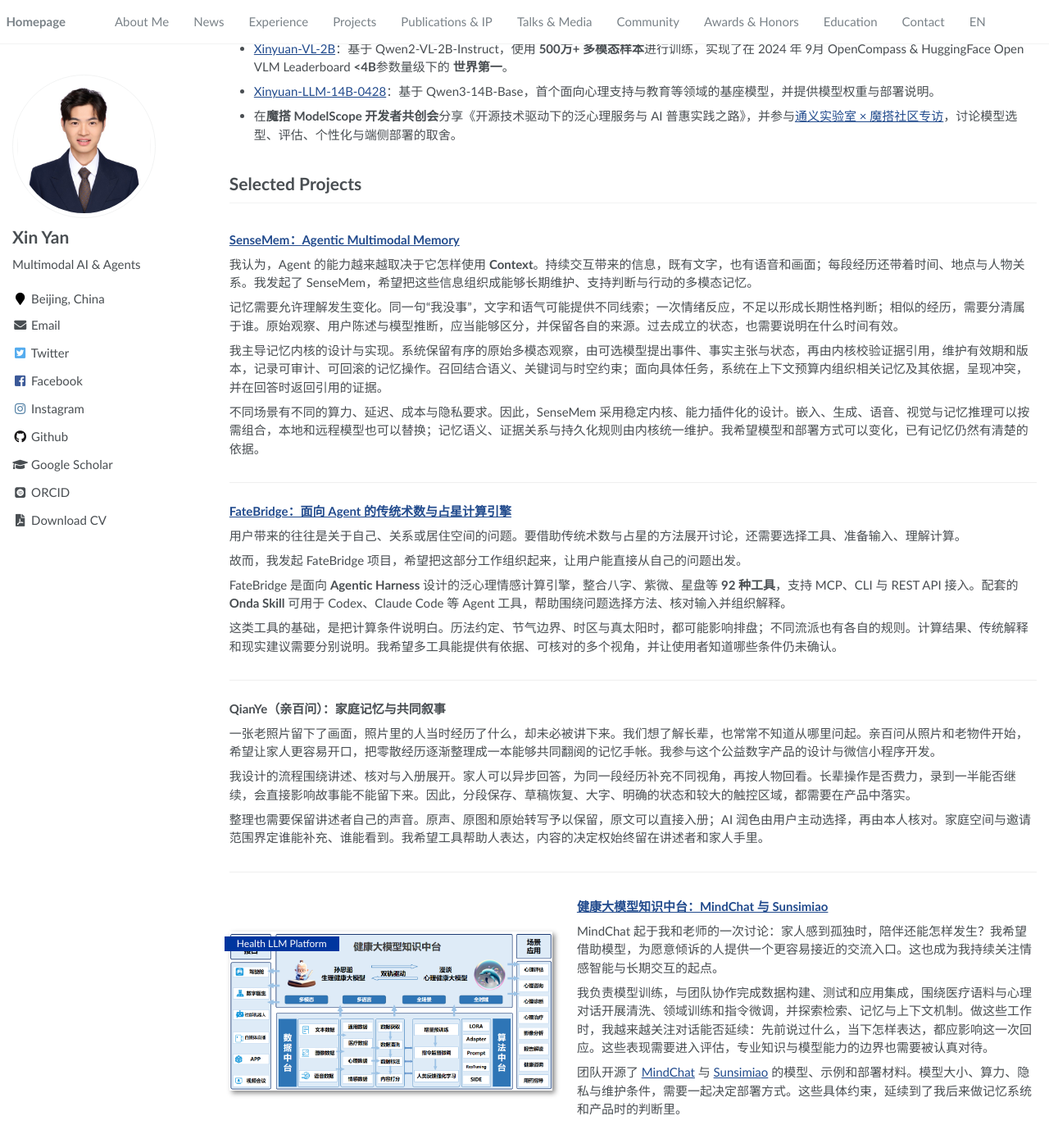
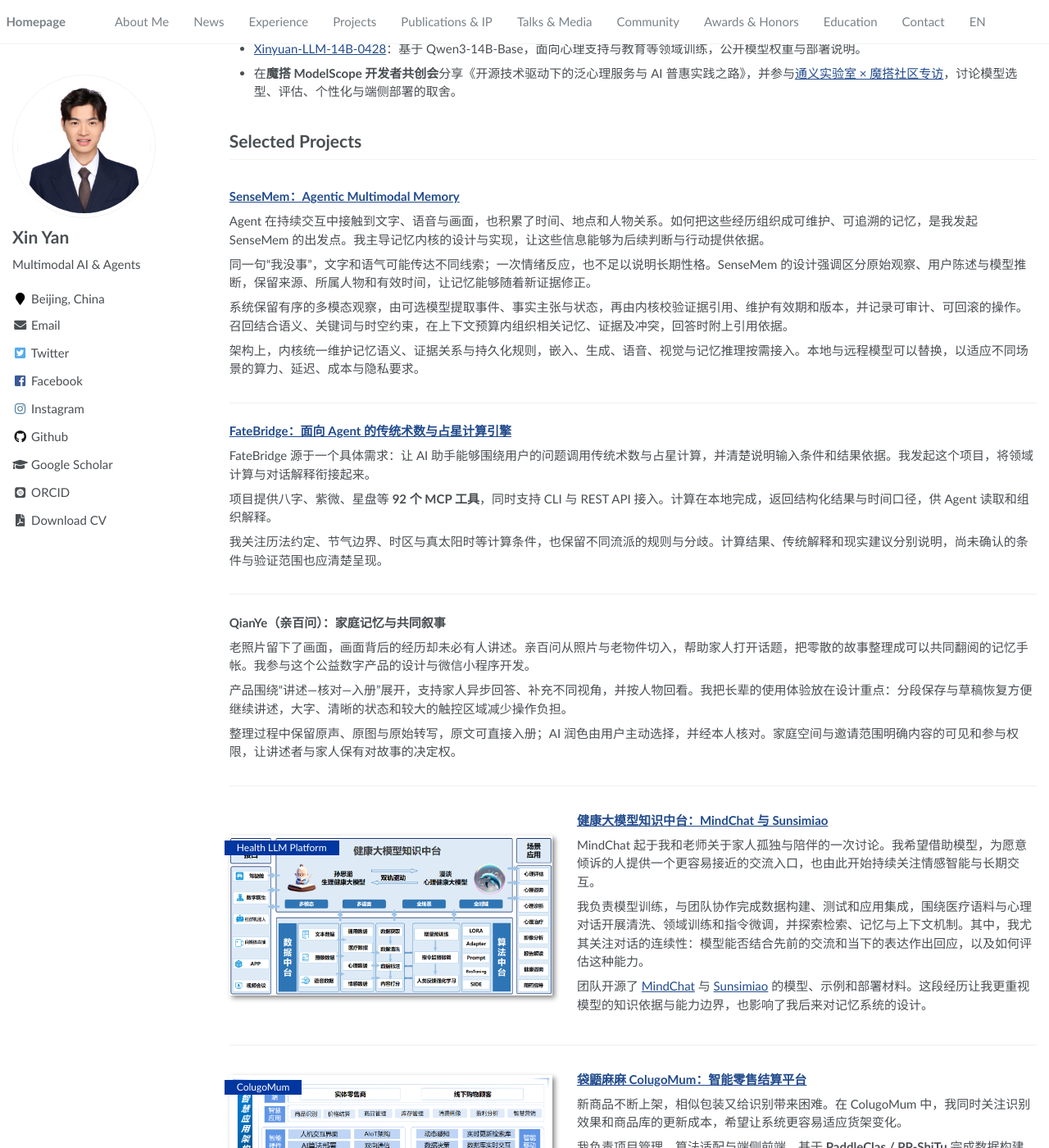
Before and after one commit to thomas-yanxin/thomas-yanxin.github.io, a Jekyll site: the page built from _pages/about.md, in a window 1280 px wide and 1400 px high, scrolled down 1324 px. Shown: the whole window at 82% size. Built offline with Jekyll 4.4.1, drawn with Linux system fonts in a browser that asks for light colours; some web fonts are replaced; some of the changed text lies outside the part shown.

```diff
--- a/_pages/about.md
+++ b/_pages/about.md
@@ -1,7 +1,7 @@
 ---
 permalink: /
 title: "颜鑫 Xin Yan"
-excerpt: "颜鑫（Xin Yan），心言集团高级算法工程师。涵盖端侧具身模型、多模态数据、Agentic 记忆与产品开发，包括 xyVL、SenseMem、FateBridge等。"
+excerpt: "颜鑫（Xin Yan），心言集团高级算法工程师，负责心言机器人算法架构。关注多模态模型、Agent 记忆与产品开发，项目包括 xyVL、SenseMem、FateBridge 与 QianYe。"
 lang: zh-CN
 author_profile: true
 redirect_from:
@@ -18,13 +18,13 @@ redirect_from:
 
 # About Me
 
-我是**颜鑫（Xin Yan）**，目前在**心言集团（测测）**担任**高级算法工程师**，负责**心言机器人的算法架构**。此前，我主导 **Xinyuan 系列垂域大模型**研发。我毕业于**华东理工大学自动化专业**，工作围绕多模态模型、Agent 与机器人展开。
+我是**颜鑫（Xin Yan）**，现任**心言集团（测测）高级算法工程师**，负责**心言机器人算法架构**，此前主导 **Xinyuan 系列垂域大模型**研发。我毕业于**华东理工大学自动化专业**，主要从事多模态模型、Agent 与机器人相关工作。
 
-我做模型，也做模型周围的系统。数据怎样整理，训练怎样推进，结果怎样评估，使用中的问题怎样进入下一轮改进，都需要一起考虑。算力、延迟、成本和维护条件，会直接影响一个方案能走到哪里。我希望把这些约束落实到每一次技术选择里。
+我的工作覆盖数据治理、模型训练、评估与部署。我关心一个模型如何在具体场景中持续发挥作用：训练要回应使用中的问题，评估要能指导下一轮改进，技术选择也要经得起算力、延迟与维护成本的检验。
 
-我尤其关心 **AI 与人的长期交互**。一句话的语气、一次共同的经历、一个已经变化的状态，都会影响下一次交流。系统需要记住什么，凭什么形成判断，又该在什么时候修正过去的理解？这些问题把我的工作逐渐带向 Memory、Harness 与产品设计。
+我尤其关注 **AI 与人的长期交互**：如何理解一句话背后的语境，记住共同经历，并在新的信息出现时修正判断。目前，我正在构建 **SenseMem、FateBridge 和 QianYe**，探索 Agent 记忆、传统术数与占星计算，以及家庭记忆的整理与讲述。
 
-我正在构建 **SenseMem、FateBridge 和 QianYe**，分别处理 Agentic Memory、泛心理计算与家庭记忆的问题。文学让我留意那些难以被简单归类的人的经验。开源、课程和写作，则让这些想法有机会被别人使用、追问和改进。下面的项目与[公开访谈](#talks-media)，记录了我怎样把这些问题做下去。
+文学让我留意人的经验中难以归类的部分；开源、课程与写作，让我的工作有机会被更多人使用、讨论和改进。下面的项目与[公开访谈](#talks-media)，记录了这些思考如何进入实践。
 
 <span class='anchor' id='-news'></span>
 
@@ -50,13 +50,13 @@ redirect_from:
 
 **[心言机器人：xyVL 具身视觉语言系列模型](/images/xinyan-robot-xyvl-pipeline.png)**
 
-我负责**心言机器人**的算法架构，主导**xyVL 具身视觉语言系列模型**研发。
+我负责**心言机器人**算法架构，主导 **xyVL 具身视觉语言系列模型**研发，工作贯穿数据构建、自动标注与模型后训练。
 
-**xyData 先解决数据怎样进入训练的问题。** 我汇聚 HuggingFace、GitHub 与 ModelScope 等平台的 **50+ 个开源数据集、约 4500 万条原始样本**，覆盖文本、图像、视频、机器人与自动驾驶。通过统一 Schema、筛选与分级，形成 **1800 万条精选样本**，按任务、难度和模型适配性调整配比，分别构建 SFT、蒸馏与强化学习数据。
+**xyData：多源训练数据构建。** 汇聚 Hugging Face、GitHub 与 ModelScope 等平台的 **50+ 个开源数据集、约 4500 万条原始样本**，覆盖文本、图像、视频、机器人与自动驾驶。通过格式统一、筛选与分级，形成 **1800 万条精选样本**，并按任务、难度和模型适配性调整配比，为 SFT、蒸馏与强化学习分别构建数据集。
 
-**xyJudge 把筛选标准变成可规模化执行的标注流程。** 启发式规则检查长度、语言、重复与格式，**Qwen3.6-35B-A3B** 作为模型裁判，对质量、难度、重复度、复杂度与连贯性等维度输出结构化标签。异步并发与中断恢复，使千万级样本的处理能够持续推进。
+**xyJudge：规模化质量评估与标注。** 结合启发式规则与模型裁判，先检查样本长度、语言、重复与格式，再由 **Qwen3.6-35B-A3B** 对质量、难度、重复度、复杂度与连贯性等维度输出结构化标签。流程支持异步并发与中断恢复，用于千万级样本处理。
 
-**后训练采用 SFT → On-Policy 蒸馏（OPD）→ GRPO 的路线。** 以 **Qwen3.5** 为基座，先做多模态指令微调，再由 **Qwen3.5-27B** 提供 On-Policy 蒸馏信号，最后结合推理、安全、导航与规划的奖励设计开展 GRPO 训练，优化 **xyVL** 的环境理解与具身任务能力。
+**后训练：SFT → On-Policy 蒸馏（OPD）→ GRPO。** 以 **Qwen3.5** 为基座开展多模态指令微调，由 **Qwen3.5-27B** 提供 On-Policy 蒸馏信号，再结合推理、安全、导航与规划的奖励设计进行 GRPO 训练，优化模型的环境理解与具身任务能力。
 
 </div>
 </div>
@@ -64,16 +64,14 @@ redirect_from:
 **心言集团（测测） | 高级算法工程师**<br>
 *2024.03 - 2026.03*
 
-我主导 **Xinyuan 系列垂域大模型**研发，覆盖多源全模态数据治理、增量预训练、SFT、RLHF 与多维评估，并协调 **5–20 人**的算法与工程团队，完成训练、部署、评估及部分开源工作。系列模型在 HuggingFace、ModelScope 等平台累计下载 **2万+**。
+我主导 **Xinyuan 系列垂域大模型**研发，覆盖多源多模态数据治理、增量预训练、SFT、RLHF 与多维评估；协调 **5–20 人**的算法与工程团队，推进训练、部署及部分模型开源。系列模型在 Hugging Face、ModelScope 等平台累计下载 **2 万+**。
 
-在心理、教育与陪伴场景中，模型要理解问题、延续上下文，也要知道自己的能力边界。语气是否合适、知识是否有依据、领域能力是否增强、通用能力是否受到影响，需要分别评估。失败样本与使用反馈，应该能指向下一轮具体的数据和训练改动。
+围绕心理、教育与陪伴场景，我关注模型的对话连贯性、语气、知识依据，以及领域训练对通用能力的影响。评估既要发现问题，也要帮助定位数据与训练的改进方向；基座和模型尺寸的选择，则要兼顾推理延迟、生态支持与长期维护成本。
 
-基座和尺寸的选择，同样需要放回部署条件里判断。推理延迟、生态维护与团队能承担的长期成本，都会影响模型能否继续迭代。这些约束，也决定了我怎样设计评估、安排训练。
+代表性工作：
 
-部分可公开的工作：
-
-* [Xinyuan-VL-2B](https://huggingface.co/Cylingo/Xinyuan-VL-2B)：基于 Qwen2-VL-2B-Instruct，使用 **500万+ 多模态样本**进行训练，实现了在 2024 年 9月 OpenCompass & HuggingFace Open VLM Leaderboard **<4B**参数量级下的 **世界第一**。
-* [Xinyuan-LLM-14B-0428](https://huggingface.co/Cylingo/Xinyuan-LLM-14B-0428)：基于 Qwen3-14B-Base，首个面向心理支持与教育等领域的基座模型，并提供模型权重与部署说明。
+* [Xinyuan-VL-2B](https://huggingface.co/Cylingo/Xinyuan-VL-2B)：基于 Qwen2-VL-2B-Instruct，使用 **500 万+ 多模态样本**训练，2024 年 9 月在 OpenCompass & Hugging Face Open VLM Leaderboard 的 **<4B 参数组排名第一**。
+* [Xinyuan-LLM-14B-0428](https://huggingface.co/Cylingo/Xinyuan-LLM-14B-0428)：基于 Qwen3-14B-Base，面向心理支持与教育等领域训练，公开模型权重与部署说明。
 * 在**魔搭 ModelScope 开发者共创会**分享《开源技术驱动下的泛心理服务与 AI 普惠实践之路》，并参与[通义实验室 × 魔搭社区专访](https://mp.weixin.qq.com/s/a16sWs_QPtvoeY4J5eexTg)，讨论模型选型、评估、个性化与端侧部署的取舍。
 
 <span class='anchor' id='projects'></span>
@@ -83,15 +81,15 @@ redirect_from:
 
 <div class="project-entry" markdown="1">
 
-**[SenseMem：Agentic Multimodal Memory](https://github.com/EventHorizon-Lab/SenseMem)**
+**[SenseMem：Agentic Multimodal Memory](https://github.com/SenseMem/SenseMem)**
 
-我认为，Agent 的能力越来越取决于它怎样使用 **Context**。持续交互带来的信息，既有文字，也有语音和画面；每段经历还带着时间、地点与人物关系。我发起了 SenseMem，希望把这些信息组织成能够长期维护、支持判断与行动的多模态记忆。
+Agent 在持续交互中接触到文字、语音与画面，也积累了时间、地点和人物关系。如何把这些经历组织成可维护、可追溯的记忆，是我发起 SenseMem 的出发点。我主导记忆内核的设计与实现，让这些信息能够为后续判断与行动提供依据。
 
-记忆需要允许理解发生变化。同一句“我没事”，文字和语气可能提供不同线索；一次情绪反应，不足以形成长期性格判断；相似的经历，需要分清属于谁。原始观察、用户陈述与模型推断，应当能够区分，并保留各自的来源。过去成立的状态，也需要说明在什么时间有效。
+同一句“我没事”，文字和语气可能传达不同线索；一次情绪反应，也不足以说明长期性格。SenseMem 的设计强调区分原始观察、用户陈述与模型推断，保留来源、所属人物和有效时间，让记忆能够随着新证据修正。
 
-我主导记忆内核的设计与实现。系统保留有序的原始多模态观察，由可选模型提出事件、事实主张与状态，再由内核校验证据引用，维护有效期和版本，记录可审计、可回滚的记忆操作。召回结合语义、关键词与时空约束；面向具体任务，系统在上下文预算内组织相关记忆及其依据，呈现冲突，并在回答时返回引用的证据。
+系统保留有序的多模态观察，由可选模型提取事件、事实主张与状态，再由内核校验证据引用、维护有效期和版本，并记录可审计、可回滚的操作。召回结合语义、关键词与时空约束，在上下文预算内组织相关记忆、证据及冲突，回答时附上引用依据。
 
-不同场景有不同的算力、延迟、成本与隐私要求。因此，SenseMem 采用稳定内核、能力插件化的设计。嵌入、生成、语音、视觉与记忆推理可以按需组合，本地和远程模型也可以替换；记忆语义、证据关系与持久化规则由内核统一维护。我希望模型和部署方式可以变化，已有记忆仍然有清楚的依据。
+架构上，内核统一维护记忆语义、证据关系与持久化规则，嵌入、生成、语音、视觉与记忆推理按需接入。本地与远程模型可以替换，以适应不同场景的算力、延迟、成本与隐私要求。
 
 </div>
 
@@ -99,13 +97,11 @@ redirect_from:
 
 **[FateBridge：面向 Agent 的传统术数与占星计算引擎](https://github.com/thomas-yanxin/FateBridge)**
 
-用户带来的往往是关于自己、关系或居住空间的问题。要借助传统术数与占星的方法展开讨论，还需要选择工具、准备输入、理解计算。
+FateBridge 源于一个具体需求：让 AI 助手能够围绕用户的问题调用传统术数与占星计算，并清楚说明输入条件和结果依据。我发起这个项目，将领域计算与对话解释衔接起来。
 
-故而，我发起 FateBridge 项目，希望把这部分工作组织起来，让用户能直接从自己的问题出发。
+项目提供八字、紫微、星盘等 **92 个 MCP 工具**，同时支持 CLI 与 REST API 接入。计算在本地完成，返回结构化结果与时间口径，供 Agent 读取和组织解释。
 
-FateBridge 是面向 **Agentic Harness** 设计的泛心理情感计算引擎，整合八字、紫微、星盘等 **92 种工具**，支持 MCP、CLI 与 REST API 接入。配套的 **Onda Skill** 可用于 Codex、Claude Code 等 Agent 工具，帮助围绕问题选择方法、核对输入并组织解释。
-
-这类工具的基础，是把计算条件说明白。历法约定、节气边界、时区与真太阳时，都可能影响排盘；不同流派也有各自的规则。计算结果、传统解释和现实建议需要分别说明。我希望多工具能提供有依据、可核对的多个视角，并让使用者知道哪些条件仍未确认。
+我关注历法约定、节气边界、时区与真太阳时等计算条件，也保留不同流派的规则与分歧。计算结果、传统解释和现实建议分别说明，尚未确认的条件与验证范围也应清楚呈现。
 
 </div>
 
@@ -113,11 +109,11 @@ FateBridge 是面向 **Agentic Harness** 设计的泛心理情感计算引擎，
 
 **QianYe（亲百问）：家庭记忆与共同叙事**
 
-一张老照片留下了画面，照片里的人当时经历了什么，却未必被讲下来。我们想了解长辈，也常常不知道从哪里问起。亲百问从照片和老物件开始，希望让家人更容易开口，把零散经历逐渐整理成一本能够共同翻阅的记忆手帐。我参与这个公益数字产品的设计与微信小程序开发。
+老照片留下了画面，画面背后的经历却未必有人讲述。亲百问从照片与老物件切入，帮助家人打开话题，把零散的故事整理成可以共同翻阅的记忆手帐。我参与这个公益数字产品的设计与微信小程序开发。
 
-我设计的流程围绕讲述、核对与入册展开。家人可以异步回答，为同一段经历补充不同视角，再按人物回看。长辈操作是否费力，录到一半能否继续，会直接影响故事能不能留下来。因此，分段保存、草稿恢复、大字、明确的状态和较大的触控区域，都需要在产品中落实。
+产品围绕“讲述—核对—入册”展开，支持家人异步回答、补充不同视角，并按人物回看。我把长辈的使用体验放在设计重点：分段保存与草稿恢复方便继续讲述，大字、清晰的状态和较大的触控区域减少操作负担。
 
-整理也需要保留讲述者自己的声音。原声、原图和原始转写予以保留，原文可以直接入册；AI 润色由用户主动选择，再由本人核对。家庭空间与邀请范围界定谁能补充、谁能看到。我希望工具帮助人表达，内容的决定权始终留在讲述者和家人手里。
+整理过程中保留原声、原图与原始转写，原文可直接入册；AI 润色由用户主动选择，并经本人核对。家庭空间与邀请范围明确内容的可见和参与权限，让讲述者与家人保有对故事的决定权。
 
 </div>
 
@@ -126,11 +122,11 @@ FateBridge 是面向 **Agentic Harness** 设计的泛心理情感计算引擎，
 
 **[健康大模型知识中台：MindChat 与 Sunsimiao](https://github.com/X-D-Lab)**
 
-MindChat 起于我和老师的一次讨论：家人感到孤独时，陪伴还能怎样发生？我希望借助模型，为愿意倾诉的人提供一个更容易接近的交流入口。这也成为我持续关注情感智能与长期交互的起点。
+MindChat 起于我和老师关于家人孤独与陪伴的一次讨论。我希望借助模型，为愿意倾诉的人提供一个更容易接近的交流入口，也由此开始持续关注情感智能与长期交互。
 
-我负责模型训练，与团队协作完成数据构建、测试和应用集成，围绕医疗语料与心理对话开展清洗、领域训练和指令微调，并探索检索、记忆与上下文机制。做这些工作时，我越来越关注对话能否延续：先前说过什么，当下怎样表达，都应影响这一次回应。这些表现需要进入评估，专业知识与模型能力的边界也需要被认真对待。
+我负责模型训练，与团队协作完成数据构建、测试和应用集成，围绕医疗语料与心理对话开展清洗、领域训练和指令微调，并探索检索、记忆与上下文机制。其中，我尤其关注对话的连续性：模型能否结合先前的交流和当下的表达作出回应，以及如何评估这种能力。
 
-团队开源了 [MindChat](https://github.com/X-D-Lab/MindChat) 与 [Sunsimiao](https://github.com/X-D-Lab/Sunsimiao) 的模型、示例和部署材料。模型大小、算力、隐私与维护条件，需要一起决定部署方式。这些具体约束，延续到了我后来做记忆系统和产品时的判断里。
+团队开源了 [MindChat](https://github.com/X-D-Lab/MindChat) 与 [Sunsimiao](https://github.com/X-D-Lab/Sunsimiao) 的模型、示例和部署材料。这段经历让我更重视模型的知识依据与能力边界，也影响了我后来对记忆系统的设计。
 
 </div>
 </div>
@@ -140,9 +136,9 @@ MindChat 起于我和老师的一次讨论：家人感到孤独时，陪伴还
 
 **[袋鼯麻麻 ColugoMum：智能零售结算平台](https://github.com/thomas-yanxin/ColugoMum)**
 
-商品识别需要跟上货架的变化。新商品不断上架，包装可能十分相似，维护者要持续更新系统。我在这个项目里同时关注识别效果，以及下一次新增商品需要付出多少工作。
+新商品不断上架，相似包装又给识别带来困难。在 ColugoMum 中，我同时关注识别效果和商品库的更新成本，希望让系统更容易适应货架变化。
 
-我负责项目管理、算法适配与端侧前端，基于 **PaddleClas / PP-ShiTu** 完成数据构建、轻量模型调优和云边端集成。采用图像检索路线后，新类别可以通过补充检索库接入，减少重复训练的需求。相似包装、小样本与端侧延迟，仍然需要在具体工程条件下分别处理。
+我负责项目管理、算法适配与端侧前端，基于 **PaddleClas / PP-ShiTu** 完成数据构建、轻量模型调优和云边端集成。项目采用图像检索路线，通过补充检索库接入新类别，减少重复训练的需求；同时处理相似包装、小样本与端侧延迟等工程问题。
 
 项目获得 **2022 年第 24 届中国机器人及人工智能大赛全国一等奖**，亮相 **Baidu Wave Summit 2021+**，并形成[论文](https://ieeexplore.ieee.org/document/9851085)、开源代码与教学实践。相关方法与实验见[技术文章](https://developer.cloud.tencent.com/article/2146677)。
 
@@ -153,11 +149,11 @@ MindChat 起于我和老师的一次讨论：家人感到孤独时，陪伴还
 
 **[欧小鹏 OXiaoPeng：从社群需求出发的模型应用](https://github.com/thomas-yanxin/OXiaoPeng)**
 
-欧小鹏从微信群里几个具体需求开始：处理广告、欢迎新成员、回答反复出现的问题。我先写了一个群助手，后来逐步接入 ERNIE、PanGu、Yuan、ChatYuan 与 ChatGPT，让群友在熟悉的环境里体验对话和文生图。连名字，也是大家一起想的。
+欧小鹏从微信群里的几个需求开始：处理广告、欢迎新成员、回答常见问题。我先写了一个群助手，随后逐步接入 ERNIE、PanGu、Yuan、ChatYuan 与 ChatGPT，让群友在熟悉的环境里体验对话和文生图。连名字也是大家一起想的。
 
-用户会直接告诉我哪里不好用，上游接口的变化也曾让文生图服务中断。接入模型之后，开发还要继续：问题怎样被反馈，依赖变化后怎样恢复，产品怎样持续提供服务。这些事，让我更具体地理解了模型应用的维护责任。
+群友的直接反馈推动了迭代，上游接口的变化也曾让文生图服务中断。收集问题、应对依赖变化、恢复服务，这些具体经历让我理解了模型应用的长期维护责任。
 
-项目早期累计服务直接用户 **2000+**、间接覆盖 **2万+**，服务多个 AI 开源社群，获得 **2022 年启智社区优秀孵化项目奖**，并入围 **2023 年奇绩春季创业营（S23）面试**。我在[《2022，我与启智》](https://www.cnblogs.com/thomas-yanxin/p/17067454.html)里记录了它的成长，也记录了社区怎样参与其中。
+项目早期服务多个 AI 开源社群，累计直接用户 **2000+**、间接覆盖 **2 万+**，获得 **2022 年启智社区优秀孵化项目奖**，并入围 **2023 年奇绩春季创业营（S23）面试**。[《2022，我与启智》](https://www.cnblogs.com/thomas-yanxin/p/17067454.html)记录了项目的成长与社区的参与。
 
 </div>
 
@@ -181,7 +177,7 @@ MindChat 起于我和老师的一次讨论：家人感到孤独时，陪伴还
 
 # Talks & Media
 
-我在公开分享中反复讨论模型选型、评估与产品之间的关系。下面的访谈和课程保留了不同阶段的思考，也记录了这些判断怎样在实践中逐渐具体起来。
+我的公开分享主要围绕模型选型、评估与应用开发展开。以下访谈与课程记录了不同阶段的实践，以及文学、情感智能与产品设计之间的联系。
 
 ## Invited Talks
 
@@ -194,11 +190,11 @@ MindChat 起于我和老师的一次讨论：家人感到孤独时，陪伴还
 ## Media Coverage
 
 * **通义实验室 × 魔搭社区｜写代码，也写情绪** - [文章](https://mp.weixin.qq.com/s/a16sWs_QPtvoeY4J5eexTg) / [短视频](https://www.bilibili.com/video/BV1GVgNzLEHs/) / [完整播客 · 47:52](https://www.xiaoyuzhoufm.com/episode/6878c7f5a9dec92500c5c93e)<br>
-  我谈到为什么关心情感智能，文学怎样影响我理解人的经验，以及评估如何帮助决定模型该往哪里改。
+  谈情感智能的研究动机、文学对理解人的影响，以及评估如何指导模型改进。
 * **Founder Park｜Qwen 3 与垂域模型实践** - [原文](https://mp.weixin.qq.com/s/pb8eoQhvAF9O5N3CSO7rIg) / [采访实录转载](https://news.sina.com.cn/sx/2025-04-30/detail-ineuxrwv4808216.shtml)<br>
-  从语音转文字会丢失哪些情感线索谈起，进一步讨论后训练如何兼顾领域与通用能力，以及成本、生态和产品流程怎样影响技术选择。
+  从语音转写丢失的情感线索谈起，讨论后训练中领域与通用能力的平衡，以及成本、生态和产品流程对技术选择的影响。
 * **科学网 / 中国科学报｜人皆孤独？他们用通义千问开发了一款心理大模型** - [原文](https://news.sciencenet.cn/htmlnews/2023/12/513458.shtm)<br>
-  这篇早期自述记录了 MindChat 从关于家人陪伴的讨论走向模型实践的过程，也写下了我当时怎样考虑模型的持续性、生态与场景适配。
+  回顾 MindChat 从家人陪伴的讨论走向模型实践的过程，以及早期对模型持续迭代、生态与场景适配的考虑。
 
 <details class="archive-details" markdown="1">
 <summary>更多报道与公开内容</summary>
@@ -231,18 +227,18 @@ MindChat 起于我和老师的一次讨论：家人感到孤独时，陪伴还
 
 # Community & Activities
 
-开源社区让我认识了许多合作者，也让项目持续接触使用者的问题。把一个方法讲清楚，直到别人能动手实践，是我喜欢做的事。课程、活动与项目维护，让这种交流能够继续。
+我在开源社区结识合作者，也从使用者的反馈中改进项目。我喜欢把方法讲清楚，让别人能够动手实践，并通过课程、活动和项目维护延续交流。
 
 **[飞桨领航团](https://www.paddlepaddle.org.cn/ppdenavigategroup) | 华东区主管**<br>
 *2021.09 - 2022.07*
 
-* 统筹飞桨领航团**华东七省**运营，主导高校拓展、团长选拔、活动策划与项目落地，任期内新增覆盖高校 **50+** 所，涵盖浙江大学、东南大学、上海科技大学、南京航空航天大学、苏州大学、华东理工大学、合肥工业大学等 **985 / 211 / 双一流**院校。
+* 统筹飞桨领航团**华东七省**运营，负责高校拓展、团长选拔、活动策划与项目推进。任期内新增覆盖 **50+ 所高校**，包括浙江大学、东南大学、上海科技大学、南京航空航天大学、苏州大学、华东理工大学与合肥工业大学等。
 
 **[华东理工大学飞桨领航团](https://www.paddlepaddle.org.cn/ppdenavigategroup) | 团长**<br>
 *2021.04 - 2022.01*
 
-* 从零搭建校级飞桨领航团，围绕飞桨推广与 AI 实战组织主题讲座、知识竞赛、实操挑战赛与项目体验，累计举办 **5+** 场活动、覆盖 **100+** 人次、孵化 **10+** 个精品项目。
-* 推动“教育部产学合作协同育人项目（百度公司 & 华东理工大学）”课程建设落地，把社区活动沉淀为面向校内 AI 人才培养的课程与实践资源。
+* 从零组建校级飞桨领航团，组织主题讲座、知识竞赛、实操挑战赛与项目体验，累计举办 **5+ 场活动**、覆盖 **100+ 人次**、孵化 **10+ 个项目**。
+* 推进“教育部产学合作协同育人项目（百度公司 & 华东理工大学）”课程建设，将社区实践整理为面向校内 AI 人才培养的课程资源。
 
 <details class="archive-details" markdown="1">
 <summary>更多社区与社会实践</summary>
@@ -326,4 +322,4 @@ MindChat 起于我和老师的一次讨论：家人感到孤独时，陪伴还
 
 # Contact
 
-如果你也在做多模态模型、Agent 或记忆系统，或是对这里的某个项目有具体想法，欢迎来信：[yx20001210@gmail.com](mailto:yx20001210@gmail.com)。一个技术问题、一段使用反馈，都可以成为交流的起点。更多代码与近期工作见 [GitHub](https://github.com/thomas-yanxin)。
+欢迎交流多模态模型、Agent、记忆系统，以及这里的项目。技术问题、使用反馈或合作想法，都可以写信至 [yx20001210@gmail.com](mailto:yx20001210@gmail.com)。更多代码与近期工作见 [GitHub](https://github.com/thomas-yanxin)。
```
Also changed, not shown: _pages/about-en.md (+41 -43 lines).
